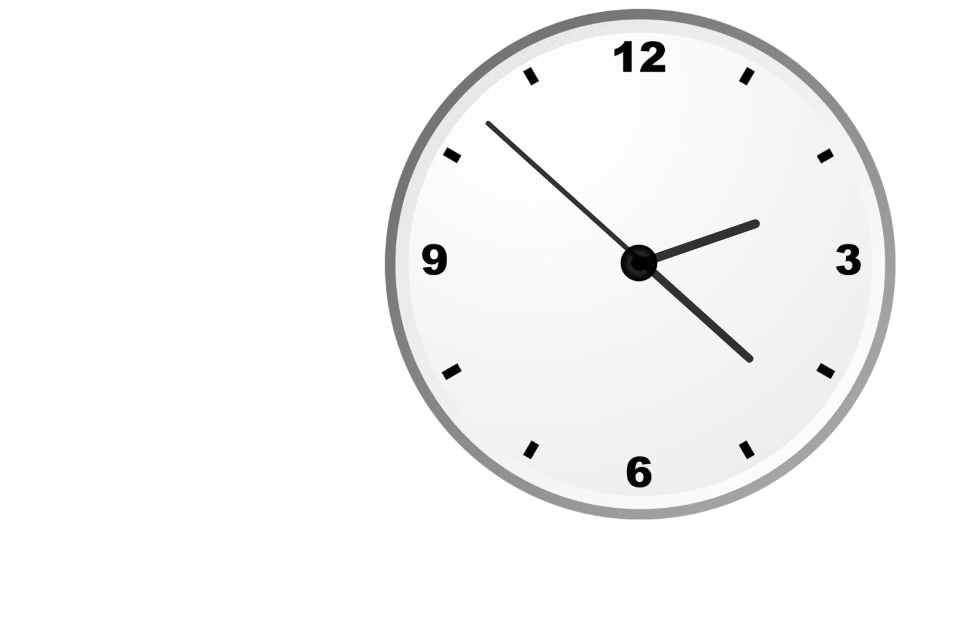
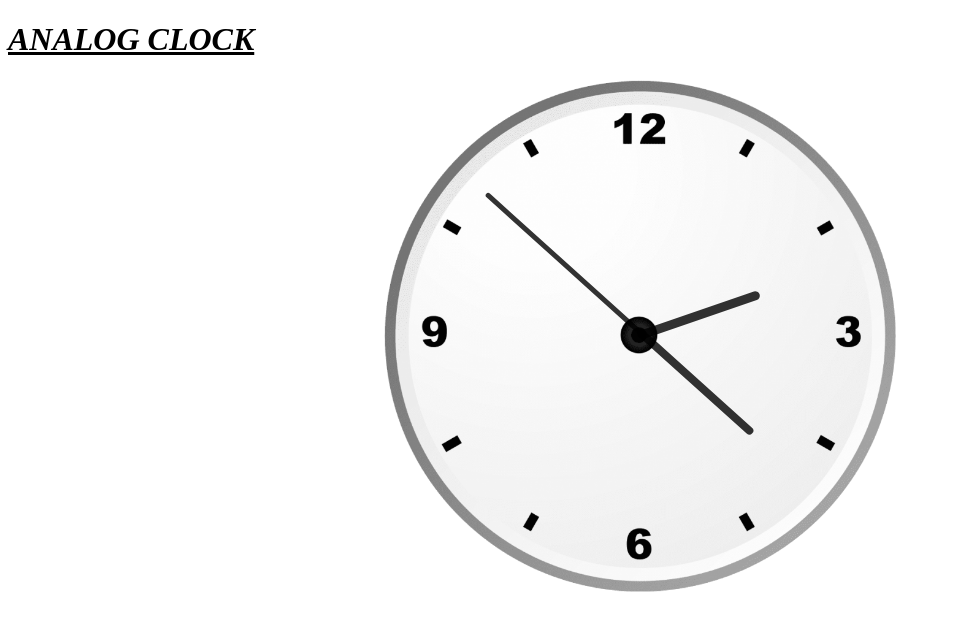
Before and after one commit to punnay123/Wall-Clock, a plain HTML site: page index.html in a window 1280 px wide. Shown: the whole page, without its empty margins (0-953 px from the left). Drawn offline with Linux system fonts and the light colour scheme.

Commit message:
Add files via upload

```diff
--- a/index.html
+++ b/index.html
@@ -8,6 +8,7 @@
     <script src="index.js"></script>
 </head>
 <body>
+    <h1><u><i>ANALOG CLOCK</i></u></h1>
     <div id="clockContainer">
         <div id="hour"></div>
         <div id="minute"></div>
```
